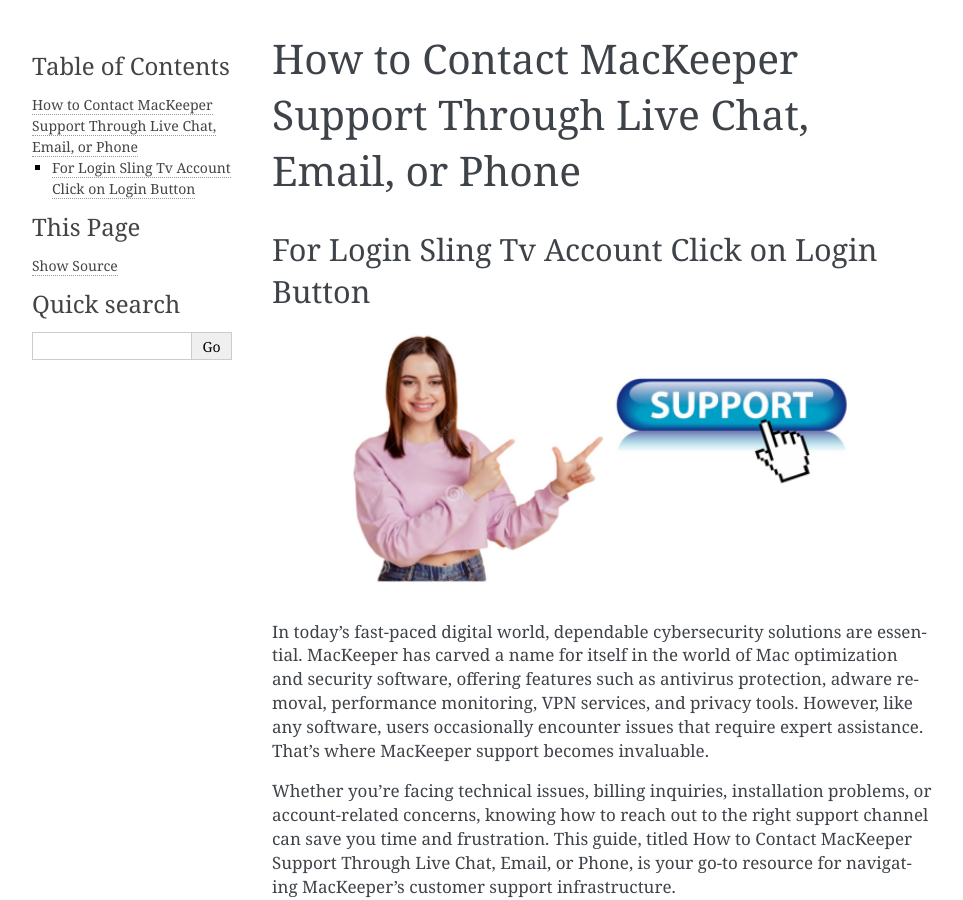
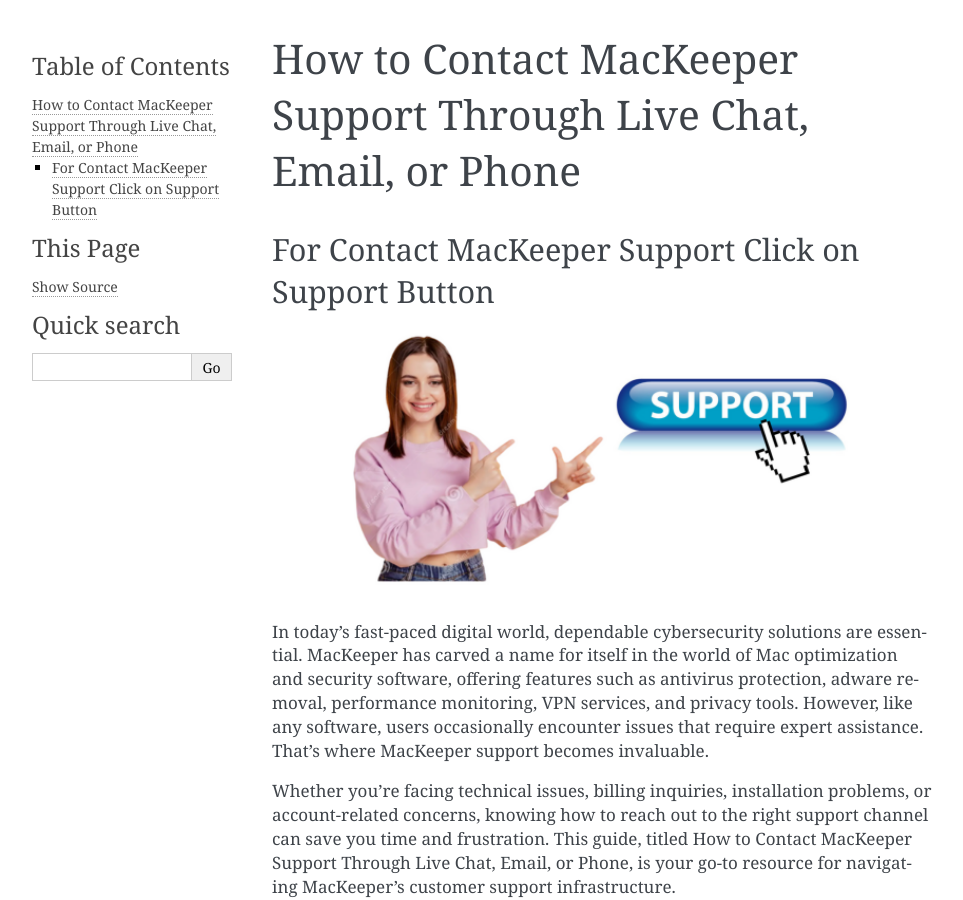
Before and after one commit to cvbngpooran/mackeeperhelp, a Sphinx documentation site: the page built from docs/index.rst, in a window 1280 px wide and 900 px high. Shown: the whole window, without its empty margins (148-1111 px from the left). Built offline with Sphinx 7.4.7, drawn with Linux system fonts in a browser that asks for light colours.

Commit message:
Update index.rst

```diff
--- a/docs/index.rst
+++ b/docs/index.rst
@@ -6,7 +6,7 @@
    :caption: Contents:
 
 
-For Login Sling Tv Account Click on Login Button
+For Contact MacKeeper Support Click on Support Button
 -----------------------------------------------------------
 .. image:: accuratelivechat.jpg
    :alt: My Project Logo
```
